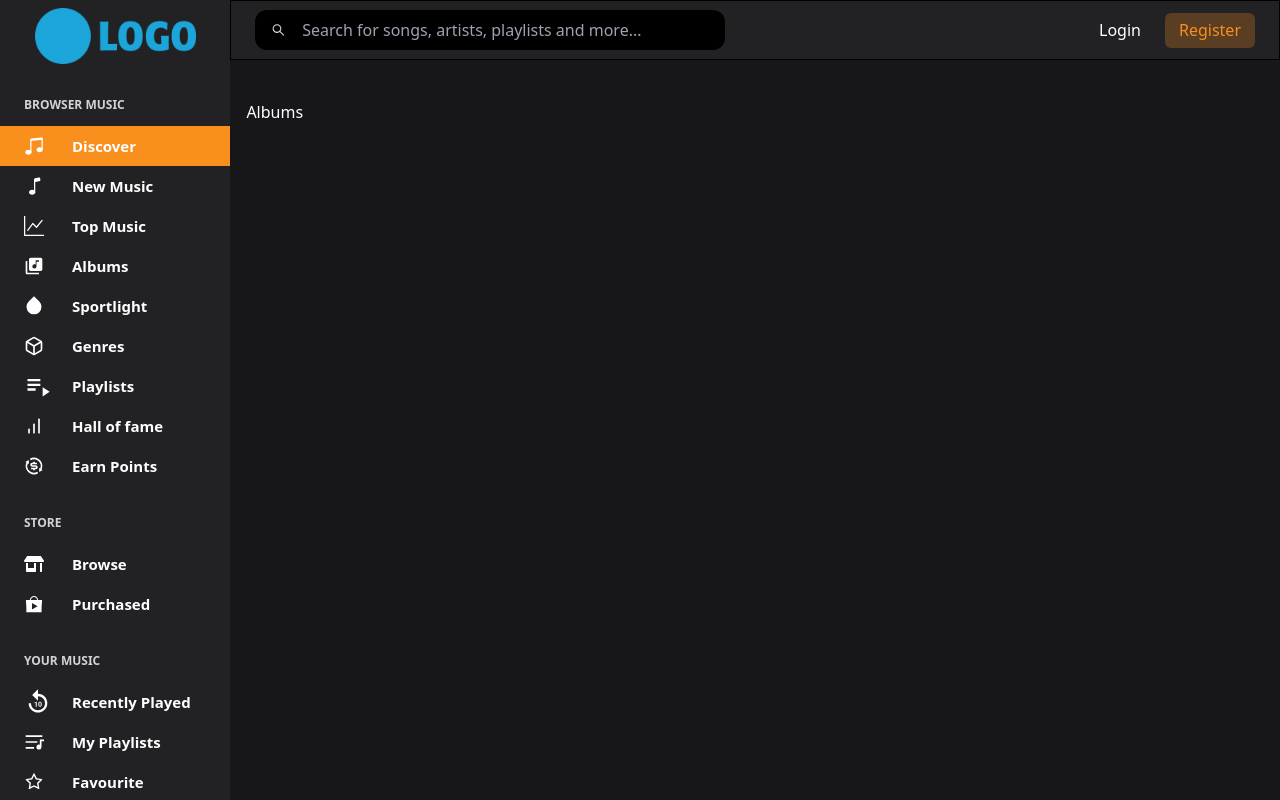
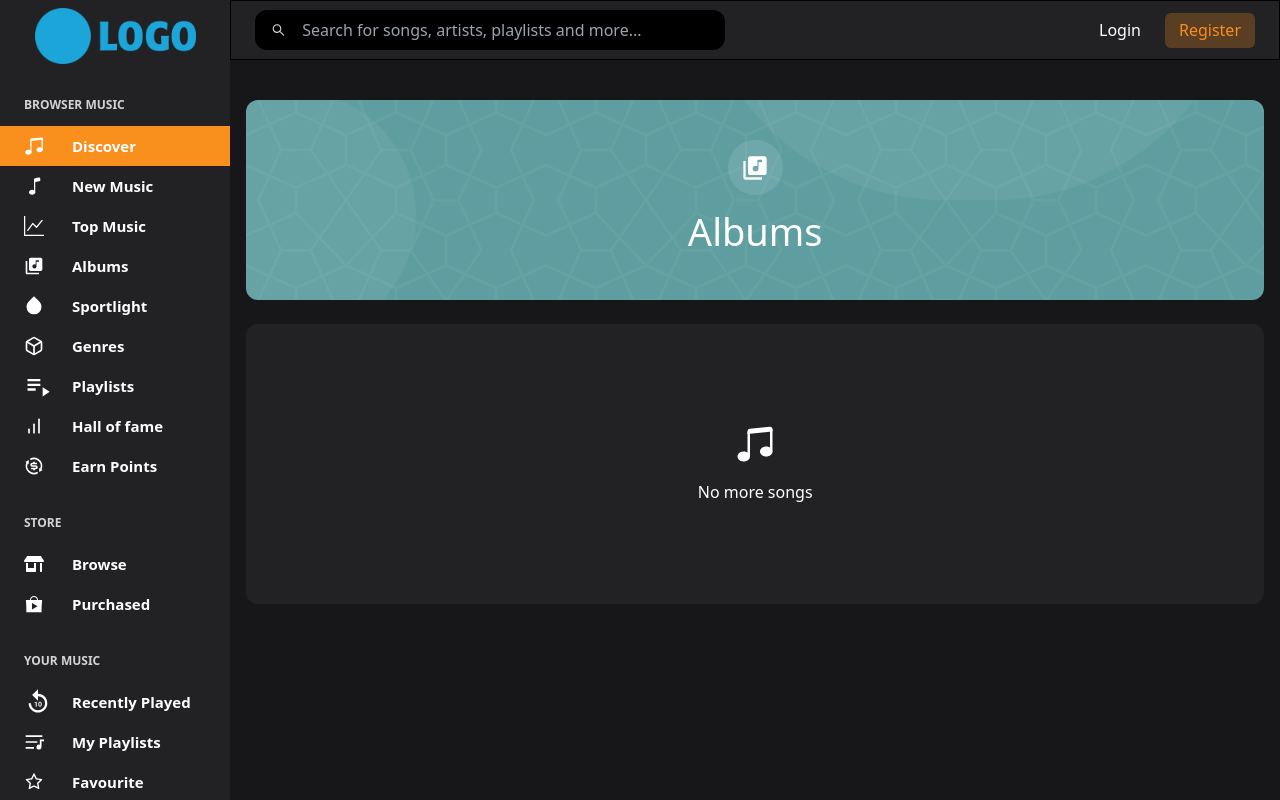
Before and after one commit to ZainSaleem1110/music-player, a React (Create React App) app: page /albums in a window 1280 px wide. Built offline with nearby package versions, Linux system fonts and the light colour scheme.

Commit message:
album page

```diff
--- a/src/Pages/Albums.jsx
+++ b/src/Pages/Albums.jsx
@@ -1,9 +1,24 @@
 import React from 'react'
+import { MdLibraryMusic } from 'react-icons/md'
+import {BsMusicNoteBeamed} from 'react-icons/bs'
 
 function Albums() {
     return (
         <div className="text-[white]">
-            Albums
+            <div className="h-[200px] w-[100%] bg-[#5f9ea0] rounded-xl albumbg overflow-hidden relative flex justify-center items-center">
+                <div className="absolute top-[-10px] left-[-80px] w-[250px] h-[250px] rounded-full bg-white opacity-5"></div>
+                <div className="absolute top-[-400px] right-[20px] w-[550px] h-[500px] rounded-full bg-white opacity-5"></div>
+                <div className="flex flex-col items-center">
+                    <div className="w-[55px] h-[55px] rounded-full bg-[#ffffff1a] text-white flex justify-center items-center text-[28px]">
+                        <MdLibraryMusic />
+                    </div>
+                    <h1 className="text-[38px] mt-2">Albums</h1>
+                </div>
+            </div>
+            <div className="h-[280px] w-[100%] bg-[#222225] rounded-xl mt-6 flex flex-col items-center justify-center">
+                <BsMusicNoteBeamed className="text-[40px]" />
+                <h1 className=" mt-4">No more songs</h1>
+            </div>
         </div>
     )
 }
--- a/src/global.css
+++ b/src/global.css
@@ -50,3 +50,7 @@ body{
 .songsCard:hover .play , .card:hover .recentPlayed{
   visibility: visible;
 }
+
+.albumbg{
+  background-image: url("./assets/albumbg.png");
+}
```
Also changed, not shown: src/assets/albumbg.png (added).
